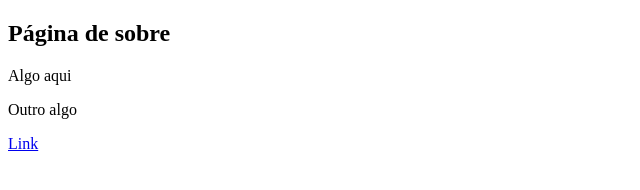
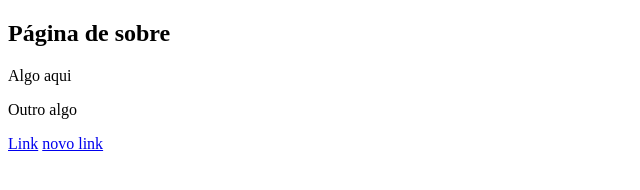
Before and after one commit to iwillmenezes/siteTeste, a plain HTML site: page public_html/sobre.html in a window 1280 px wide. Shown: the full height of the page, 0-640 px from the left. Drawn offline with Linux system fonts and the light colour scheme.

Commit message:
modificação do sobre: adição de novo link

```diff
--- a/public_html/sobre.html
+++ b/public_html/sobre.html
@@ -9,5 +9,6 @@
 		<p>Algo aqui</p>
 		<p>Outro algo</p>
 		<a href="#">Link</a>
+		<a href="#">novo link</a>
 </body>
 </html>
```
